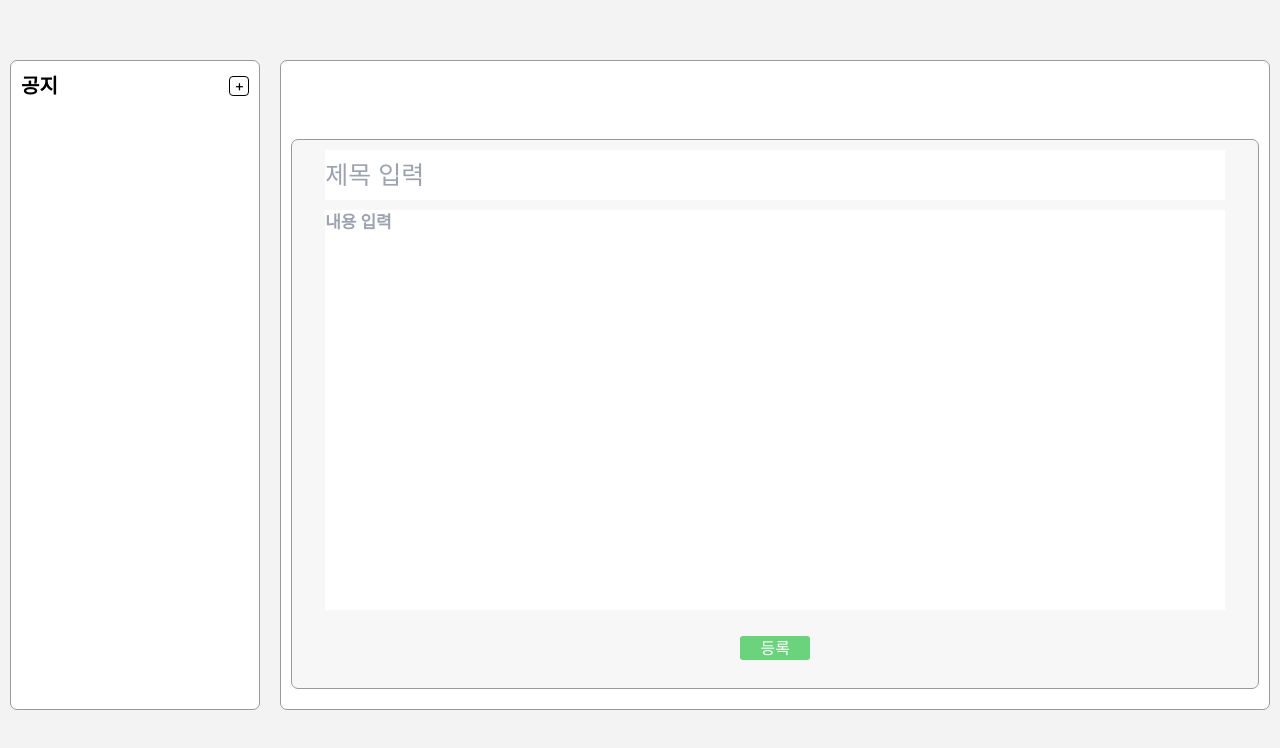
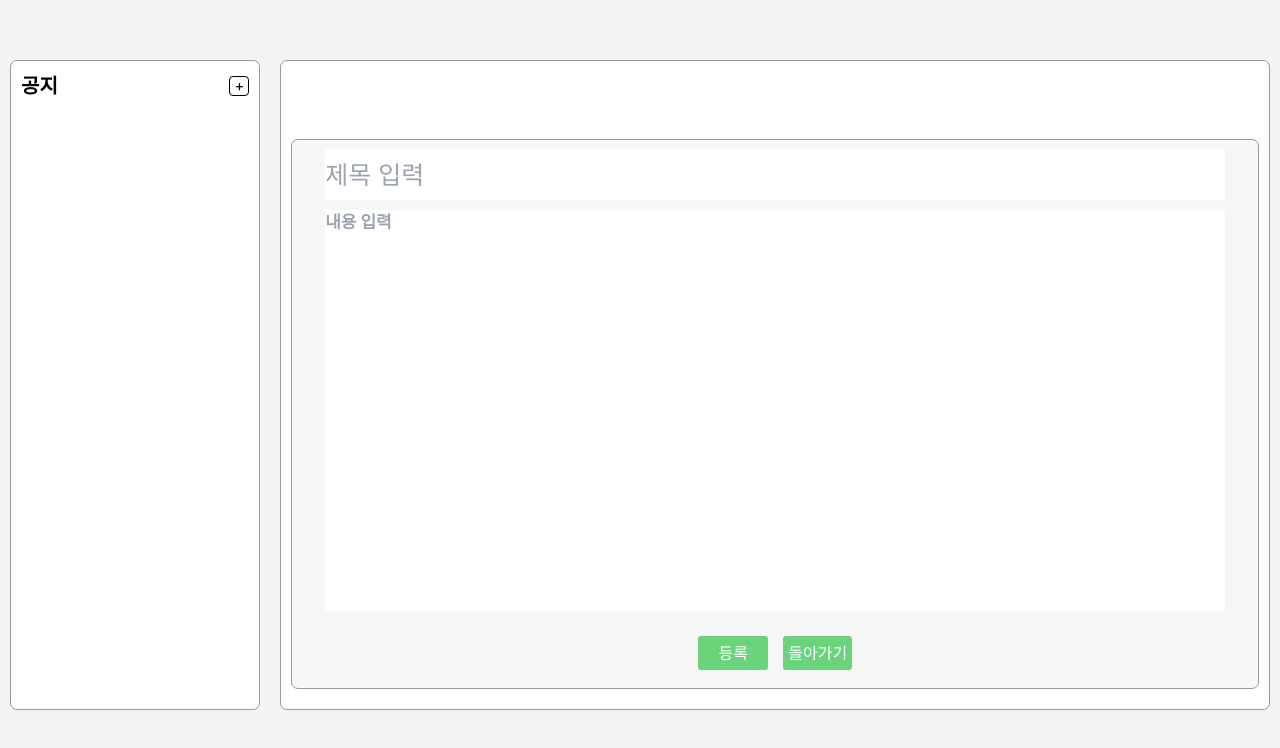
Before and after one commit to kody-gsm/kiwi-front, a Next.js app: page /notice/admin/addition in a window 1280 px wide. Shown: the part 130-878 px from the top of the page. Built offline with nearby package versions, Linux system fonts and the light colour scheme.

Commit message:
공지를 등록하면 리스트에 공지 추가되기

```diff
--- a/app/notice/admin/addition/page.tsx
+++ b/app/notice/admin/addition/page.tsx
@@ -59,7 +59,8 @@ export default function NoticeAdminAddition() {
                             onChange={(e) => setBody(e.target.value)}
                         />
                         <br />
-                        <S.NoticeFormWrite type="submit">등록</S.NoticeFormWrite>
+                        <S.NoticeButtonWrite type="submit">등록</S.NoticeButtonWrite>
+                        <S.NoticeButtonBack href="#">돌아가기</S.NoticeButtonBack>
                     </S.NoticeForm>
                 </S.NoticeListDetailContainer>
             </S.NoticeListDetail>
--- a/app/notice/admin/page.tsx
+++ b/app/notice/admin/page.tsx
@@ -15,9 +15,7 @@ export default function NoticeAdmin() {
 
                 </S.NoticeHeader>
                 <S.NoticeBody>
-                    <S.NoticeList>
 
-                    </S.NoticeList>
                 </S.NoticeBody>
 
             </S.NoticeListBackground>
--- a/app/stylesheets/index.ts
+++ b/app/stylesheets/index.ts
@@ -104,13 +104,24 @@ export const NoticeBodyInput = styled.textarea`
     font-weight: bold;
 `;
 
-export const NoticeFormWrite = styled.button`
+export const NoticeButtonWrite = styled.button`
     margin-top: 20px;
     background: #6AD37B;
     border-radius: 3px;
     color: #FFFFFF;
     width: 70px;
+    padding: 5px 5px;
 `;
+
+export const NoticeButtonBack = styled.a`
+    margin-left: 15px;
+    background: #6AD37B;
+    border-radius: 3px;
+    color: #FFFFFF;
+    display: inline-block; /* 인라인 요소로 설정하여 텍스트 너비만큼만 차지하도록 변경 */
+    padding: 5px 5px;
+    font-size: 16px; /* 폰트 크기 설정 */
+`
 
 export const NoticeBody = styled.div`
     display: flex;
@@ -124,7 +135,7 @@ export const NoticeList = styled.div`
     border: 1px solid #999;
     background-color: #F7F7F7;
     border-radius: 7px;
-    margin: 10px 0; /* 상하 간격을 위해 margin-top과 margin-bottom 대신 사용 */
+    margin: 10px auto; /* Updated margin to center horizontally */
     padding: 10px;
 
     h3 {
```
